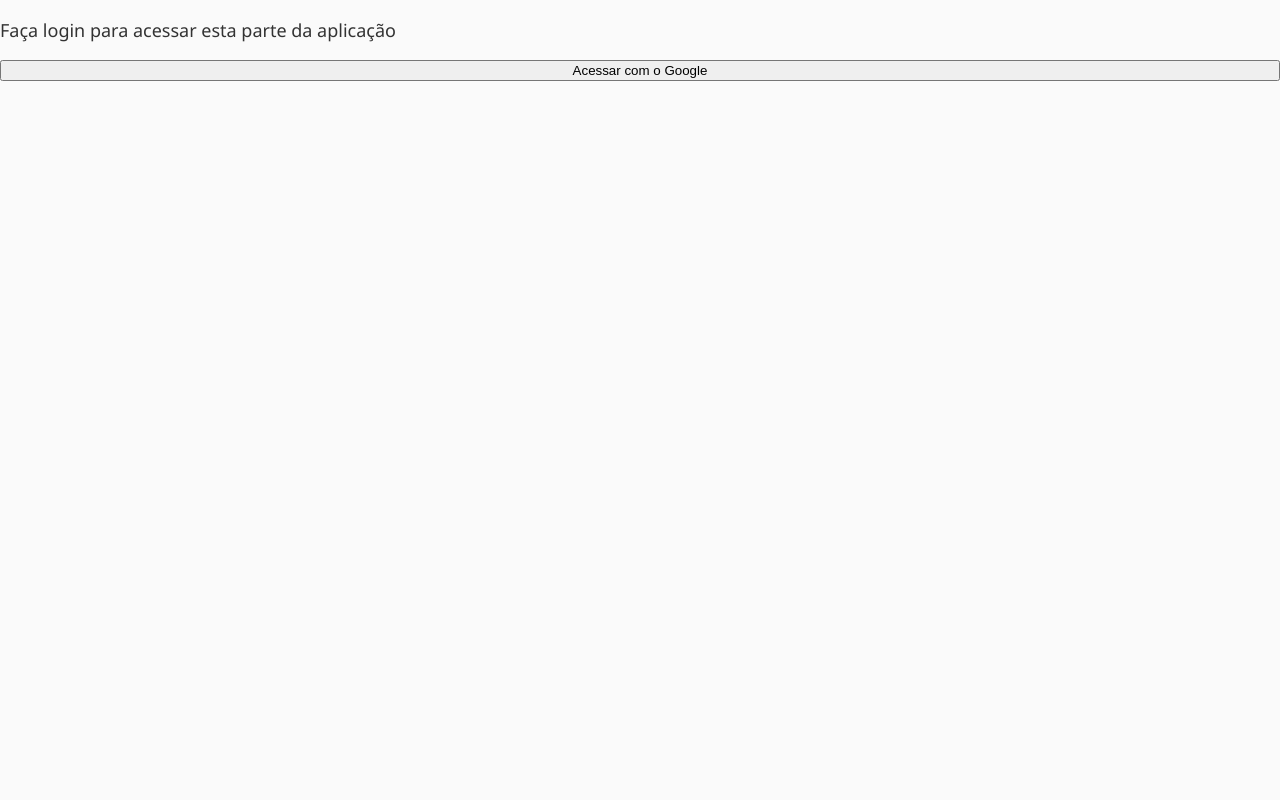
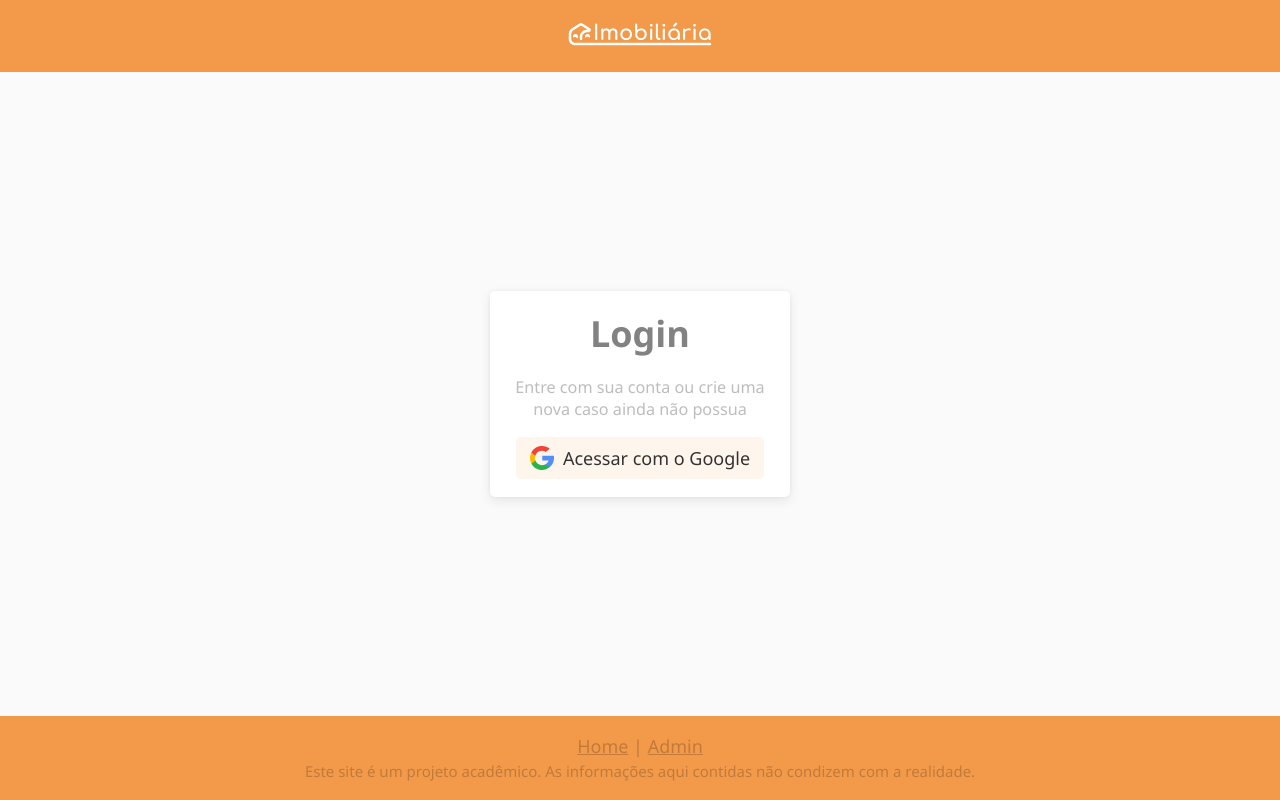
Before and after one commit to JorgeKunrath/INE5646-projeto-final-imobiliaria, a React (Create React App) app: page /#/admin in a window 1280 px wide. Built offline with nearby package versions, Linux system fonts and the light colour scheme; no server answers.

Commit message:
página de login

```diff
--- a/src/App.js
+++ b/src/App.js
@@ -1,14 +1,13 @@
 import { HashRouter, Routes, Route } from 'react-router-dom'
+import styled from 'styled-components'
+
+import { AuthProvider } from './components/AuthProvider'
 
 // pages
 import Home from './pages/Home'
 import Imovel from './pages/Imovel'
 import Error404 from './pages/Error404'
-import AdmLogin from './pages/admin/AdmLogin'
-
-// import DatabaseExample from './components/DatabaseExample'
-import { AuthProvider } from './components/AuthProvider'
-import styled from 'styled-components'
+import AdmLoggedWall from './pages/admin/AdmLoggedWall'
 
 const InnerRoot = styled.div`
   display: flex;
@@ -24,10 +23,9 @@ export default function App() {
           <Routes>
             <Route path="/" element={<Home />} />
             <Route path="imovel/*" element={<Imovel />} />
-            <Route path="admin/*" element={<AdmLogin />} />
+            <Route path="admin/*" element={<AdmLoggedWall />} />
             <Route path="*" element={<Error404 />} />
           </Routes>
-          {/* <DatabaseExample /> */}
         </HashRouter>
       </AuthProvider>
     </InnerRoot>
--- a/src/components/common/AdmUserMenu.js
+++ b/src/components/common/AdmUserMenu.js
@@ -41,6 +41,7 @@ const IconButton = styled.button`
 
   img {
     width: 40px;
+    min-width: 40px;
     height: 40px;
     padding: 0;
     margin: 0;
--- a/src/components/common/HeaderAdmin.js
+++ b/src/components/common/HeaderAdmin.js
@@ -1,17 +1,13 @@
 import { Link } from 'react-router-dom'
 import styled from 'styled-components'
-import AdmUserMenu from './AdmUserMenu'
 
 import SiteContainer from './SiteContainer'
+import AdmUserMenu from './AdmUserMenu'
 
 const HeaderInner = styled.div`
   display: flex;
   align-items: center;
   min-height: 72px;
-
-  img {
-    padding-right: 1em;
-  }
 
   .cta {
     display: block;
@@ -43,6 +39,7 @@ export default function HeaderAdmin() {
         <HeaderInner>
           <Link to="/">
             <img
+              style={{ paddingRight: '1rem' }}
               src={process.env.PUBLIC_URL + '/logo_imobiliaria.png'}
               alt="Logo Genérico"
             />
--- /dev/null
+++ b/src/icons/Google.js
@@ -0,0 +1,32 @@
+export default function IcoGoogle({ size = 24 }) {
+  return (
+    <svg
+      xmlns="http://www.w3.org/2000/svg"
+      x="0"
+      y="0"
+      width={size}
+      height={size}
+      enableBackground="new 0 0 512 512"
+      version="1.1"
+      viewBox="0 0 512 512"
+      xmlSpace="preserve"
+    >
+      <path
+        fill="#FBBB00"
+        d="M113.47 309.408L95.648 375.94l-65.139 1.378C11.042 341.211 0 299.9 0 256c0-42.451 10.324-82.483 28.624-117.732h.014L86.63 148.9l25.404 57.644c-5.317 15.501-8.215 32.141-8.215 49.456.002 18.792 3.406 36.797 9.651 53.408z"
+      ></path>
+      <path
+        fill="#518EF8"
+        d="M507.527 208.176C510.467 223.662 512 239.655 512 256c0 18.328-1.927 36.206-5.598 53.451-12.462 58.683-45.025 109.925-90.134 146.187l-.014-.014-73.044-3.727-10.338-64.535c29.932-17.554 53.324-45.025 65.646-77.911h-136.89V208.176h245.899z"
+      ></path>
+      <path
+        fill="#28B446"
+        d="M416.253 455.624l.014.014C372.396 490.901 316.666 512 256 512c-97.491 0-182.252-54.491-225.491-134.681l82.961-67.91c21.619 57.698 77.278 98.771 142.53 98.771 28.047 0 54.323-7.582 76.87-20.818l83.383 68.262z"
+      ></path>
+      <path
+        fill="#F14336"
+        d="M419.404 58.936l-82.933 67.896C313.136 112.246 285.552 103.82 256 103.82c-66.729 0-123.429 42.957-143.965 102.724l-83.397-68.276h-.014C71.23 56.123 157.06 0 256 0c62.115 0 119.068 22.126 163.404 58.936z"
+      ></path>
+    </svg>
+  )
+}
--- /dev/null
+++ b/src/pages/admin/AdmLoggedWall.js
@@ -0,0 +1,12 @@
+import { useContext } from 'react'
+
+import { AuthContext } from '../../components/AuthProvider'
+
+import AdminRoutes from './AdminRoutes'
+import LoginPage from './LoginPage'
+
+export default function AdmLoggedWall() {
+  const { currentUser } = useContext(AuthContext)
+
+  return <>{currentUser ? <AdminRoutes /> : <LoginPage />}</>
+}
--- a/src/pages/admin/AdmLogin.js
+++ /dev/null
@@ -1,31 +0,0 @@
-import firebase from 'firebase/app'
-import 'firebase/auth'
-import { useContext } from 'react'
-import { AuthContext } from '../../components/AuthProvider'
-
-import AdminRoutes from './AdminRoutes'
-
-export default function AdmLogin() {
-  const { currentUser } = useContext(AuthContext)
-
-  const signInWithGoogle = () => {
-    const provider = new firebase.auth.GoogleAuthProvider()
-    firebase.auth().signInWithPopup(provider)
-  }
-  // signOut is in AdmUserMenu.js
-
-  return (
-    <>
-      {currentUser ? (
-        <>
-          <AdminRoutes />
-        </>
-      ) : (
-        <>
-          <p>Faça login para acessar esta parte da aplicação</p>
-          <button onClick={signInWithGoogle}>Acessar com o Google</button>
-        </>
-      )}
-    </>
-  )
-}
--- /dev/null
+++ b/src/pages/admin/LoginPage.js
@@ -0,0 +1,92 @@
+import React from 'react'
+import firebase from 'firebase/app'
+import 'firebase/auth'
+import styled from 'styled-components'
+
+import HeaderFront from '../../components/common/HeaderFront'
+import Footer from '../../components/common/Footer'
+import Card from '../../components/common/Card'
+import SiteContainer from '../../components/common/SiteContainer'
+import IcoGoogle from '../../icons/Google'
+
+const resetButton = `
+  appearance: none;
+  padding: 0;
+  border: 0;
+  font: inherit;
+  background: none;
+  box-shadow: none;
+  color: inherit;
+`
+
+const Button = styled.button`
+  ${resetButton}
+
+  display: flex;
+  align-items: center;
+  padding: 0.5rem 0.75rem;
+  margin: 0 auto;
+  border-radius: 5px;
+  background-color: rgba(242, 153, 74, 0.1);
+  transition: background-color 0.2s ease;
+  cursor: pointer;
+
+  :focus,
+  :hover {
+    background-color: rgba(242, 153, 74, 0.15);
+  }
+
+  svg {
+    margin-right: 0.5rem;
+  }
+`
+
+const Text = styled.div`
+  h1 {
+    margin-bottom: 1rem;
+    color: var(--gray3);
+  }
+
+  p {
+    font-size: 0.9rem;
+    color: var(--gray4);
+  }
+`
+
+export default function LoginPage() {
+  const signInWithGoogle = () => {
+    const provider = new firebase.auth.GoogleAuthProvider()
+    firebase.auth().signInWithPopup(provider)
+  }
+
+  return (
+    <>
+      <HeaderFront />
+      <SiteContainer
+        style={{
+          marginTop: 'auto',
+        }}
+      >
+        <Card
+          style={{
+            maxWidth: 300,
+            margin: '2rem auto',
+            padding: '1rem',
+            textAlign: 'center',
+          }}
+        >
+          <Text>
+            <h1>Login</h1>
+            <p>Entre com sua conta ou crie uma nova caso ainda não possua</p>
+          </Text>
+
+          <Button onClick={signInWithGoogle}>
+            <IcoGoogle />
+            Acessar com o Google
+          </Button>
+        </Card>
+      </SiteContainer>
+      <Footer />
+    </>
+  )
+}
```
Also changed, not shown: src/icons/google.svg (added).
